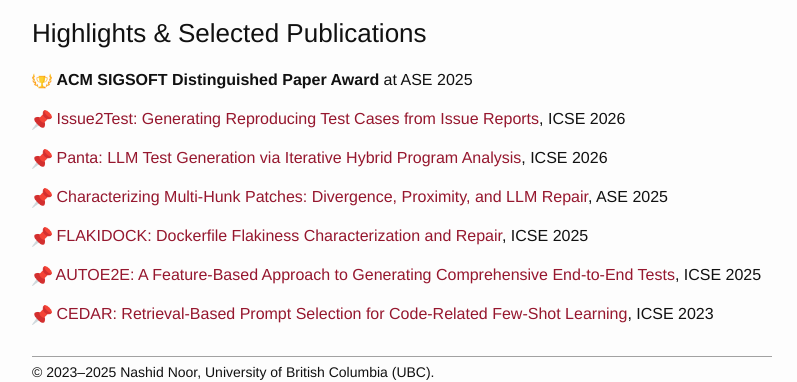
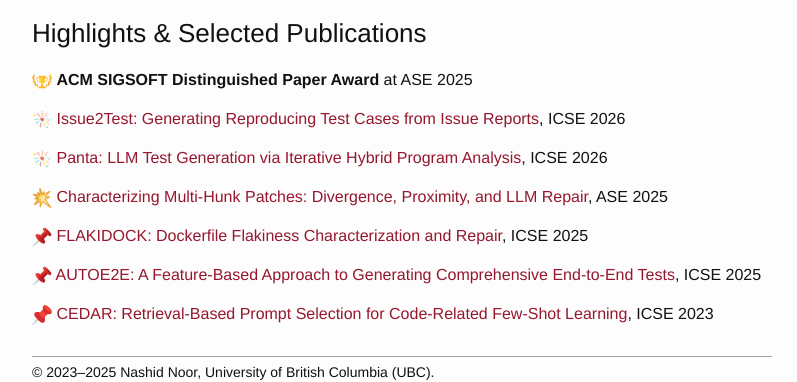
Before and after one commit to nashid/nashid.github.io, a Jekyll site: the page built from index.md, in a window 1280 px wide. Shown: the part 606-988 px from the top of the page, without its empty margins (238-1035 px from the left). Built offline with Jekyll 4.4.1, drawn with Linux system fonts in a browser that asks for light colours.

Commit message:
Use varied icons for visual interest
- Fire icons for ICSE 2026 papers (newest/hot)
- Boom icon for ASE 2025 distinguished paper
- Paper-accepted icons for ICSE 2025
- Pin icon for older ICSE 2023
- More visually diverse than single icon

```diff
--- a/index.md
+++ b/index.md
@@ -18,14 +18,14 @@
 
 <img src="./resources/images/icon-laurel.png" width="20" height="20"> **ACM SIGSOFT Distinguished Paper Award** at ASE 2025
 
-<img src="./resources/images/icon-pin.png" width="20" height="20"> [Issue2Test: Generating Reproducing Test Cases from Issue Reports](https://nashid.github.io/resources/papers/issue2test-icse26.pdf), ICSE 2026
+<img src="./resources/images/icon-fire.png" width="20" height="20"> [Issue2Test: Generating Reproducing Test Cases from Issue Reports](https://nashid.github.io/resources/papers/issue2test-icse26.pdf), ICSE 2026
 
-<img src="./resources/images/icon-pin.png" width="20" height="20"> [Panta: LLM Test Generation via Iterative Hybrid Program Analysis](https://nashid.github.io/resources/papers/panta-arxiv25.pdf), ICSE 2026
+<img src="./resources/images/icon-fire.png" width="20" height="20"> [Panta: LLM Test Generation via Iterative Hybrid Program Analysis](https://nashid.github.io/resources/papers/panta-arxiv25.pdf), ICSE 2026
 
-<img src="./resources/images/icon-pin.png" width="20" height="20"> [Characterizing Multi-Hunk Patches: Divergence, Proximity, and LLM Repair](https://nashid.github.io/resources/papers/hunk-divergence-ase25.pdf), ASE 2025
+<img src="./resources/images/icon-boom.png" width="20" height="20"> [Characterizing Multi-Hunk Patches: Divergence, Proximity, and LLM Repair](https://nashid.github.io/resources/papers/hunk-divergence-ase25.pdf), ASE 2025
 
-<img src="./resources/images/icon-pin.png" width="20" height="20"> [FLAKIDOCK: Dockerfile Flakiness Characterization and Repair](https://nashid.github.io/resources/papers/flakidock-icse25.pdf), ICSE 2025
+<img src="./resources/images/icon-paper-accepted.png" width="20" height="20"> [FLAKIDOCK: Dockerfile Flakiness Characterization and Repair](https://nashid.github.io/resources/papers/flakidock-icse25.pdf), ICSE 2025
 
-<img src="./resources/images/icon-pin.png" width="20" height="20"> [AUTOE2E: A Feature-Based Approach to Generating Comprehensive End-to-End Tests](https://nashid.github.io/resources/papers/autoe2e-arxiv24.pdf), ICSE 2025
+<img src="./resources/images/icon-paper-accepted.png" width="20" height="20"> [AUTOE2E: A Feature-Based Approach to Generating Comprehensive End-to-End Tests](https://nashid.github.io/resources/papers/autoe2e-arxiv24.pdf), ICSE 2025
 
 <img src="./resources/images/icon-pin.png" width="20" height="20"> [CEDAR: Retrieval-Based Prompt Selection for Code-Related Few-Shot Learning](https://nashid.github.io/resources/papers/cedar-icse23.pdf), ICSE 2023
```
